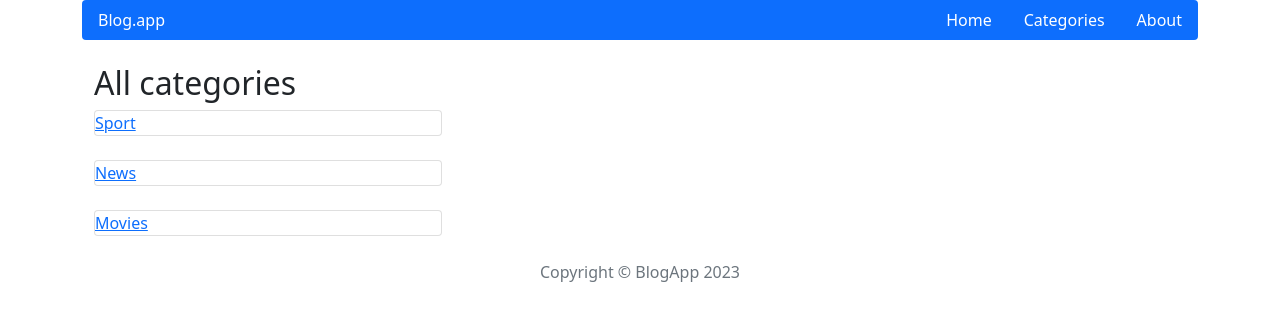
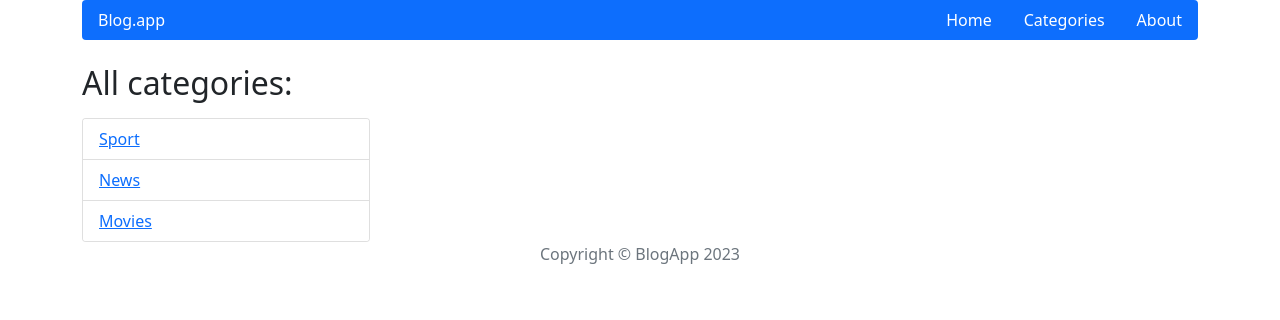
Before and after one commit to Justek9/react-blog-app, a React (Create React App) app: page /categories in a window 1280 px wide. Shown: the top 320 px of the page. Built offline with nearby package versions, Linux system fonts and the light colour scheme.

Commit message:
finish displaying categories and posts by category

```diff
--- a/src/components/features/AllCategories.js
+++ b/src/components/features/AllCategories.js
@@ -1,21 +1,26 @@
 import Category from './Category'
 import { useSelector } from 'react-redux'
 import { getAllCategories } from '../../redux/categoriesReudx'
-import Row from 'react-bootstrap/esm/Row'
-import { Container } from 'react-bootstrap'
+import Card from 'react-bootstrap/Card'
+import ListGroup from 'react-bootstrap/ListGroup'
+import Col from 'react-bootstrap/esm/Col'
 
 const AllCatagories = () => {
 	const categories = useSelector(state => getAllCategories(state))
 
 	return (
-		<Container>
-			<h2>All categories</h2>
-			<Row className='d-flex flex-column'>
-				{categories.map((category, id) => (
-					<Category key={id} category={category}></Category>
-				))}
-			</Row>
-		</Container>
+		<Col className='ml-3'>
+			<Card.Title as='h2' className='mb-3'>
+				All categories:
+			</Card.Title>
+			<Card style={{ width: '18rem' }}>
+				<ListGroup variant='flush'>
+					{categories.map((category, id) => (
+						<Category key={id} category={category}></Category>
+					))}
+				</ListGroup>
+			</Card>
+		</Col>
 	)
 }
 export default AllCatagories
--- a/src/components/features/Category.js
+++ b/src/components/features/Category.js
@@ -1,13 +1,12 @@
-import Col from 'react-bootstrap/esm/Col'
+// import Col from 'react-bootstrap/esm/Col'
 import Card from 'react-bootstrap/esm/Card'
+import ListGroup from 'react-bootstrap/ListGroup'
 
 const Category = ({ category }) => {
 	return (
-		<Col xs='12' md='6' lg='4'>
-			<Card className='mb-4'>
-				<Card.Link href={`categories/${category}`}>{category}</Card.Link>{' '}
-			</Card>
-		</Col>
+		<ListGroup.Item>
+			<Card.Link href={`categories/${category}`}>{category}</Card.Link>
+		</ListGroup.Item>
 	)
 }
 
--- a/src/components/features/PostsByCategory.js
+++ b/src/components/features/PostsByCategory.js
@@ -2,20 +2,24 @@ import { useParams } from 'react-router-dom'
 import { getPostbyCategory } from '../../redux/postsRedux'
 import { useSelector } from 'react-redux'
 import Post from './Post'
+import Row from 'react-bootstrap/esm/Row'
+import Card from 'react-bootstrap/Card'
 
 const PostsByCategory = () => {
 	const { category } = useParams()
 	const postsByCategory = useSelector(state => getPostbyCategory(state, category))
-	console.log(postsByCategory)
 
 	if (postsByCategory.length === 0) return <p>No posts in such category</p>
 
 	return (
-		<div>
+		<Row className='d-flex'>
+			<Card.Title as='h2' className='mb-3'>
+				Category: {category}
+			</Card.Title>{' '}
 			{postsByCategory.map(post => (
-				<Post key={post.id} post={post}></Post>
+				<Post key={post.id} post={post} className='mt-2'></Post>
 			))}
-		</div>
+		</Row>
 	)
 }
 
```
